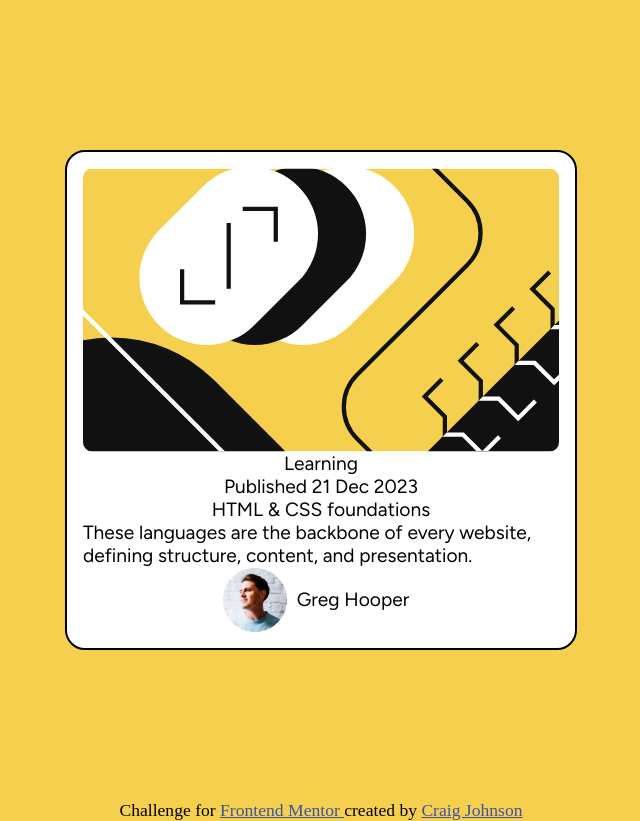
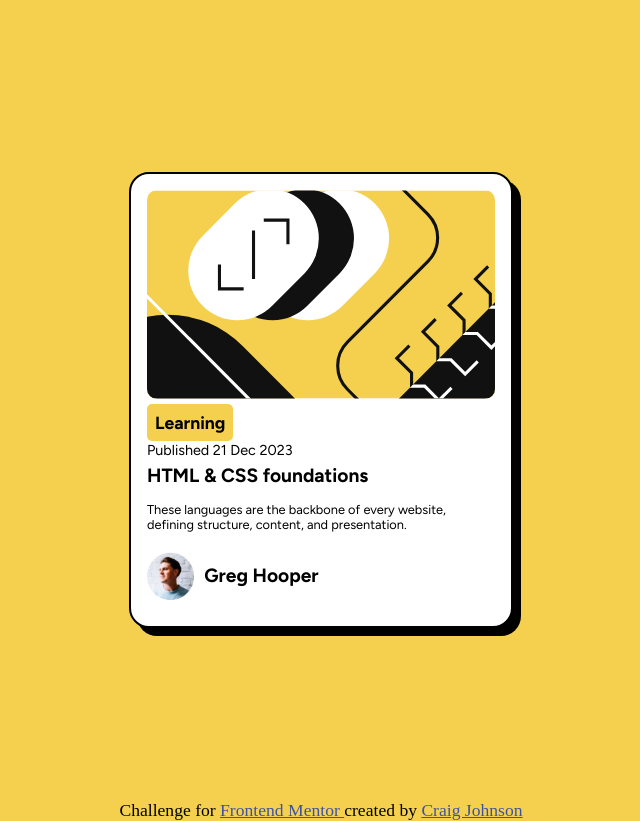
Before and after one commit to craigdev937/front_blog_preview_card, a website built with Vite: page index.html in a window 1280 px wide. Shown: the whole page, without its empty margins (319-959 px from the left). Built offline with nearby package versions, Linux system fonts and the light colour scheme.

Commit message:
I updated the HTML and CSS files.

```diff
--- a/index.html
+++ b/index.html
@@ -11,21 +11,24 @@
     <!-- MAIN SECTION -->
     <main>
         <div class="card">
-            <img
-                class="header__image"
-                alt="Illustration"
-                src="/images/illustration-article.svg"
-            />
-            <p>Learning</p>
-            <p>Published 21 Dec 2023</p>
-            <p>HTML & CSS foundations</p>
-            <p>
+            <section class="image__section">
+                <img
+                    class="header__image"
+                    alt="Illustration"
+                    src="/images/illustration-article.svg"
+                />
+            </section>
+            <p class="learning">Learning</p>
+            <p class="learning__date">Published 21 Dec 2023</p>
+            <p class="learning__header">HTML & CSS foundations</p>
+            <p class="learning__text">
                 These languages are the backbone
                 of every website, defining structure,
                 content, and presentation.
             </p>
             <aside class="greg">
                 <img
+                    class="greg__image"
                     alt="Greg Hooper Img"
                     src="/images/image-avatar.webp"
                 />
--- a/style.css
+++ b/style.css
@@ -28,13 +28,21 @@ main {
 .card {
     display: flex;
     flex-direction: column;
-    align-items: center;
     justify-content: center;
+    max-width: 384px;
+    max-height: 528px;
     background-color: var(--white);
     padding: 1rem;
     border-radius: 20px;
     width: 40%;
     border: 2px solid;
+    box-shadow: 0.5rem 0.5rem;
+    min-width: 384px;
+    min-height: auto;
+}
+
+.image__section {
+    border-bottom: 20px;
 }
 
 .header__image {
@@ -42,15 +50,48 @@ main {
     border-radius: 10px;
 }
 
+.learning {
+    background-color: var(--yellow);
+    color: var(--black);
+    align-self: start;
+    padding: .5rem;
+    font-size: 1.1rem;
+    font-weight: bolder;
+    border-radius: 5px;
+    /* min-width: 82px; */
+    /* min-height: 29px; */
+}
+
+.learning__date {
+    font-size: .9rem;
+}
+
+.learning__header {
+    font-size: 1.3;
+    font-weight: bolder;
+    padding: 5px 0 5px 0;
+}
+
+.learning__text {
+    font-size: .8rem;
+    padding: 10px 0 10px 0;
+}
+
 .greg {
     display: flex;
     flex-direction: row;
-    justify-content: flex-start;
+    align-items: start;
+    padding: 10px 0 10px 0;
+}
+
+.greg__image {
+    height: 3rem;
 }
 
 .greg__name {
     align-self: center;
     padding: 10px;
+    font-weight: bold;
 }
 
 /* CHALLENGE FOOTER WITH LINKS */
```
